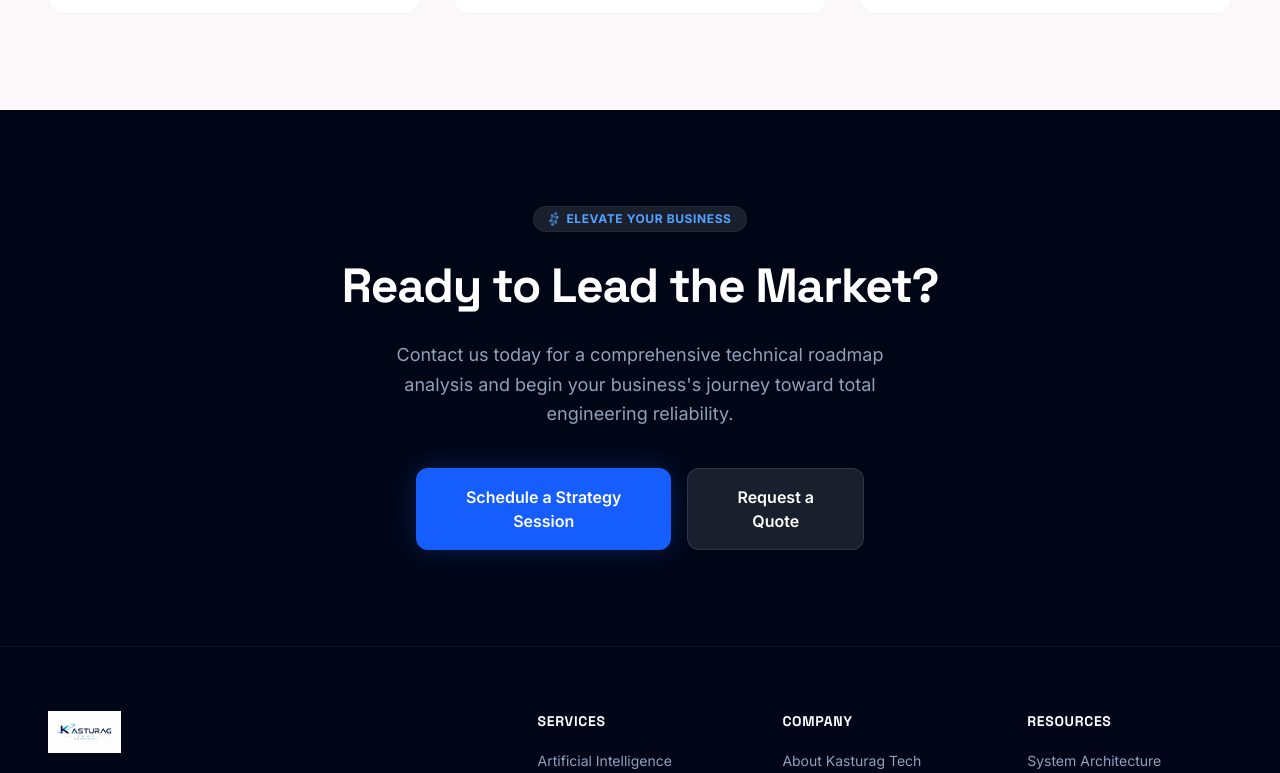
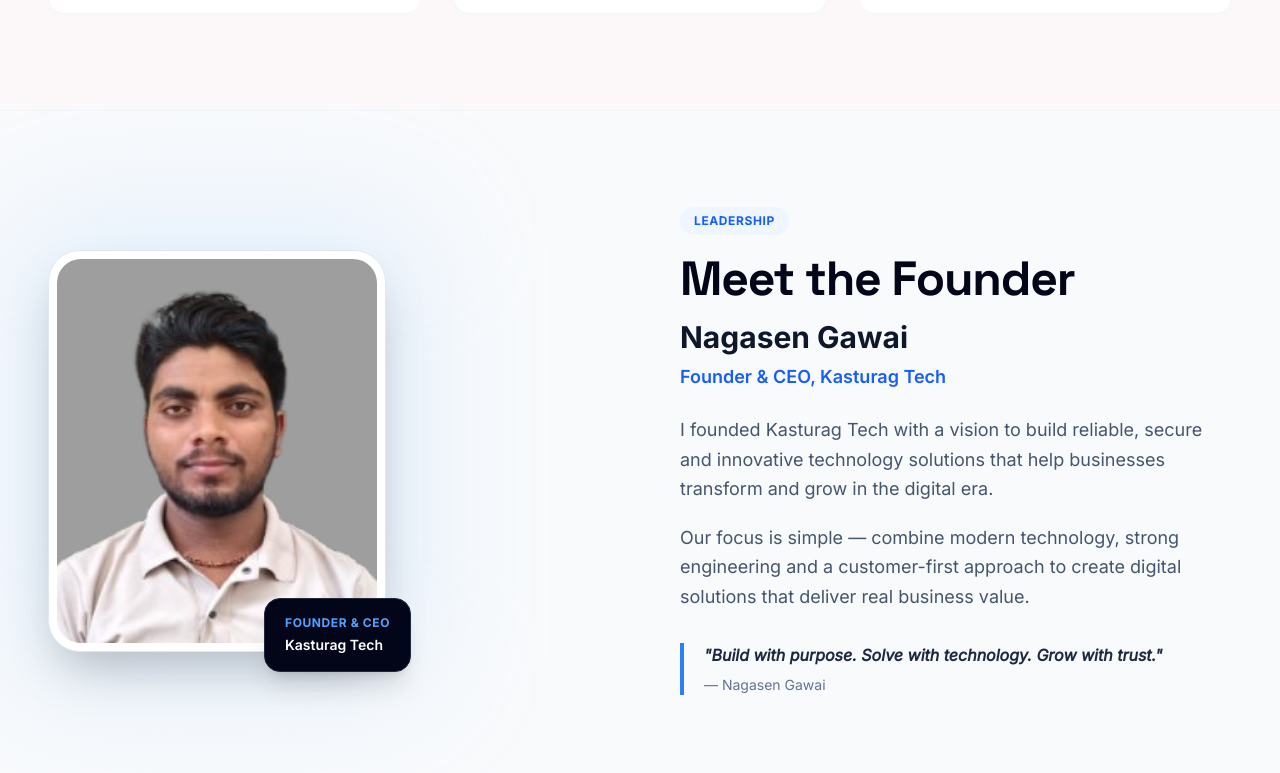
Before and after one commit to nagasengawai-ui/kasturagtech, a React (Vite) app: page / in a window 1280 px wide. Shown: the part 6906-7679 px from the top of the page. Built offline with nearby package versions, Linux system fonts and the light colour scheme.

Commit message:
Update App.tsx

```diff
--- a/src/App.tsx
+++ b/src/App.tsx
@@ -140,6 +140,84 @@
             </div>
 
             <Testimonials />
+            {/* Founder & CEO Section */}
+<section className="py-24 bg-slate-50 border-y border-slate-100">
+  <div className="mx-auto max-w-7xl px-6 md:px-12">
+    <div className="grid grid-cols-1 lg:grid-cols-2 gap-14 lg:gap-20 items-center">
+
+      {/* Founder Image */}
+      <div className="flex justify-center lg:justify-start">
+        <div className="relative">
+
+          {/* Decorative glow */}
+          <div className="absolute -inset-6 rounded-[2rem] bg-blue-200/40 blur-3xl" />
+
+          {/* Image card */}
+          <div className="relative overflow-hidden rounded-[2rem] bg-white p-2 shadow-2xl border border-slate-200">
+            <img
+              src="/images/founder.png"
+              alt="Nagasen Gawai - Founder and CEO of Kasturag Tech"
+              className="w-72 h-80 sm:w-80 sm:h-96 object-cover rounded-[1.5rem]"
+            />
+          </div>
+
+          {/* Founder badge */}
+          <div className="absolute -bottom-5 -right-5 sm:right-[-25px] bg-slate-950 text-white rounded-2xl px-5 py-4 shadow-xl border border-slate-800">
+            <p className="text-xs text-blue-400 font-bold uppercase tracking-wider">
+              Founder & CEO
+            </p>
+            <p className="text-sm font-semibold mt-1">
+              Kasturag Tech
+            </p>
+          </div>
+
+        </div>
+      </div>
+
+      {/* Founder Content */}
+      <div>
+        <span className="inline-flex items-center px-3.5 py-1.5 rounded-full bg-blue-50 text-blue-600 text-xs font-bold uppercase tracking-wider mb-5">
+          Leadership
+        </span>
+
+        <h2 className="font-display text-3xl sm:text-4xl lg:text-5xl font-extrabold text-slate-950 tracking-tight mb-4">
+          Meet the Founder
+        </h2>
+
+        <h3 className="text-2xl sm:text-3xl font-bold text-slate-900 mb-2">
+          Nagasen Gawai
+        </h3>
+
+        <p className="text-blue-600 text-lg font-semibold mb-6">
+          Founder & CEO, Kasturag Tech
+        </p>
+
+        <p className="text-slate-600 text-base sm:text-lg leading-relaxed mb-5">
+          I founded Kasturag Tech with a vision to build reliable,
+          secure and innovative technology solutions that help businesses
+          transform and grow in the digital era.
+        </p>
+
+        <p className="text-slate-600 text-base sm:text-lg leading-relaxed mb-8">
+          Our focus is simple — combine modern technology, strong engineering
+          and a customer-first approach to create digital solutions that
+          deliver real business value.
+        </p>
+
+        {/* Signature / Quote */}
+        <div className="border-l-4 border-blue-500 pl-5">
+          <p className="text-slate-800 font-semibold italic">
+            "Build with purpose. Solve with technology. Grow with trust."
+          </p>
+          <p className="text-sm text-slate-500 mt-2">
+            — Nagasen Gawai
+          </p>
+        </div>
+      </div>
+
+    </div>
+  </div>
+</section>
 
             {/* Premium CTA banner */}
             <section className="py-24 bg-slate-950 text-white relative overflow-hidden px-6 sm:px-12">
```
